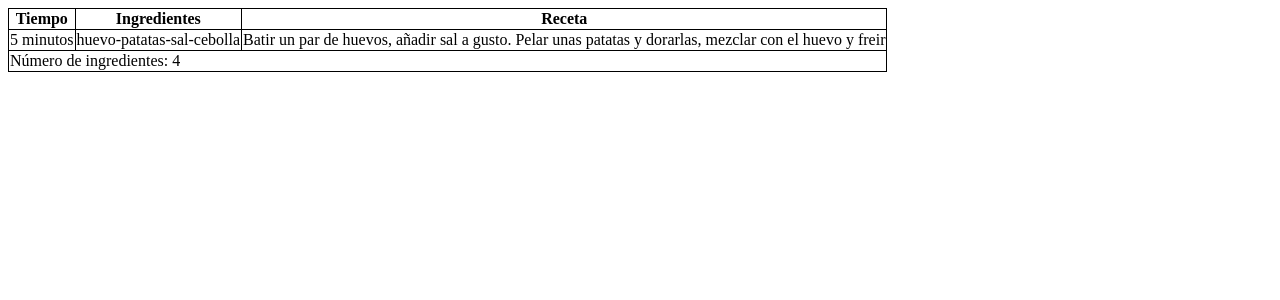
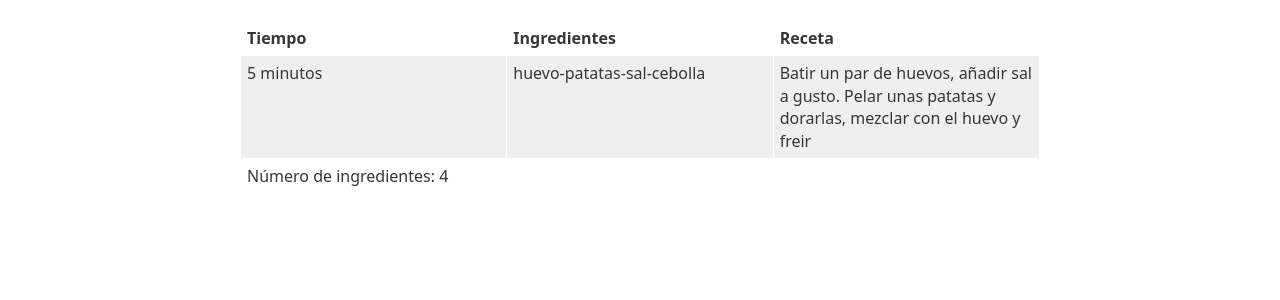
Before and after one commit to Julio-Souto/Ejercicios-PHP, a PHP site: page /php-sessions/scripts2/script7funciones-arreglos.php in a window 1280 px wide. Shown: the top 300 px of the page. Run offline with PHP 8.4, Linux system fonts and the light colour scheme.

Commit message:
commit PHP

```diff
--- a/php-sessions/scripts2/script7funciones-arreglos.php
+++ b/php-sessions/scripts2/script7funciones-arreglos.php
@@ -17,10 +17,11 @@ extract($tortilla);
 <head>
 	<meta charset="UTF-8">
   <link rel="shortcut icon" href="#" type="image/x-icon">
+	<link rel="stylesheet" href="https://cdn.jsdelivr.net/npm/water.css@2/out/water.css">
 	<title>Tortilla</title>
 	<style>
 		table, td, th {
-			border: 1px solid #000;
+			border: 1px solid #fff;
 			border-collapse: collapse;
 		}
 	</style>
```
